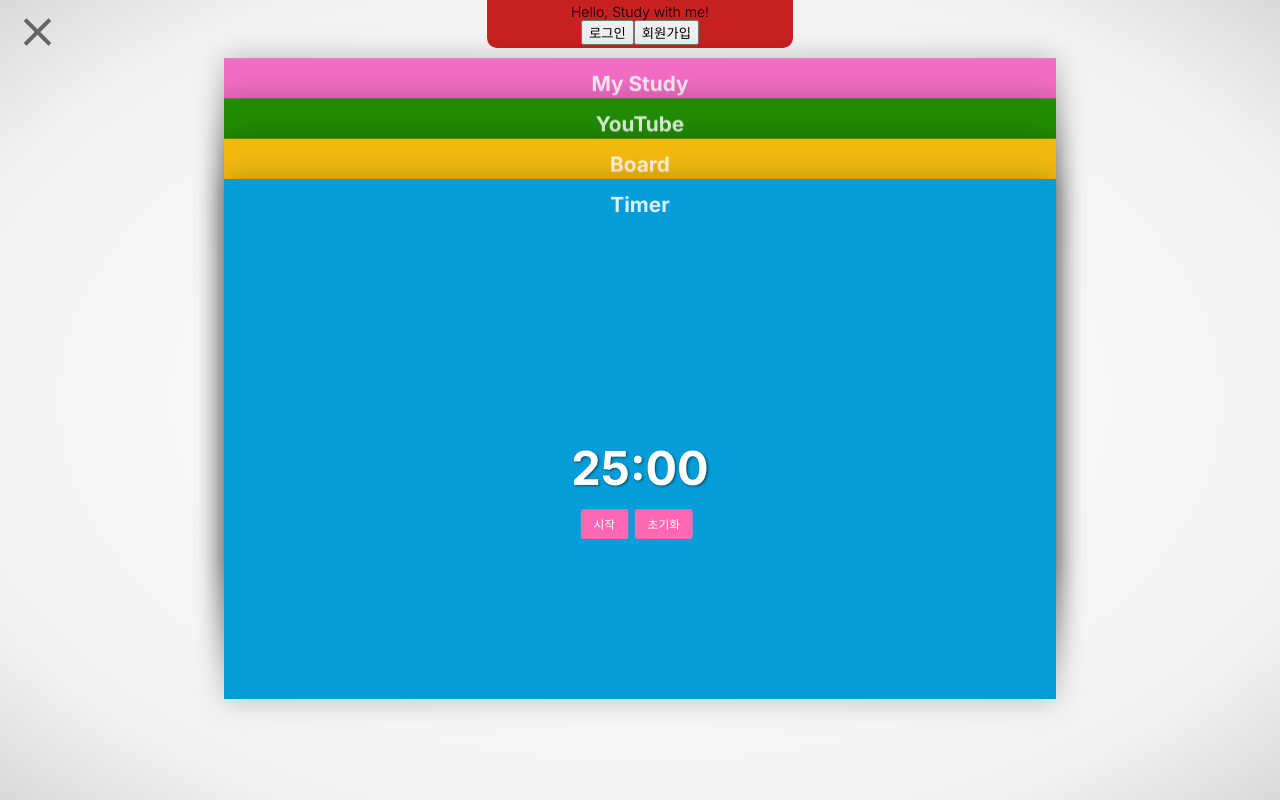
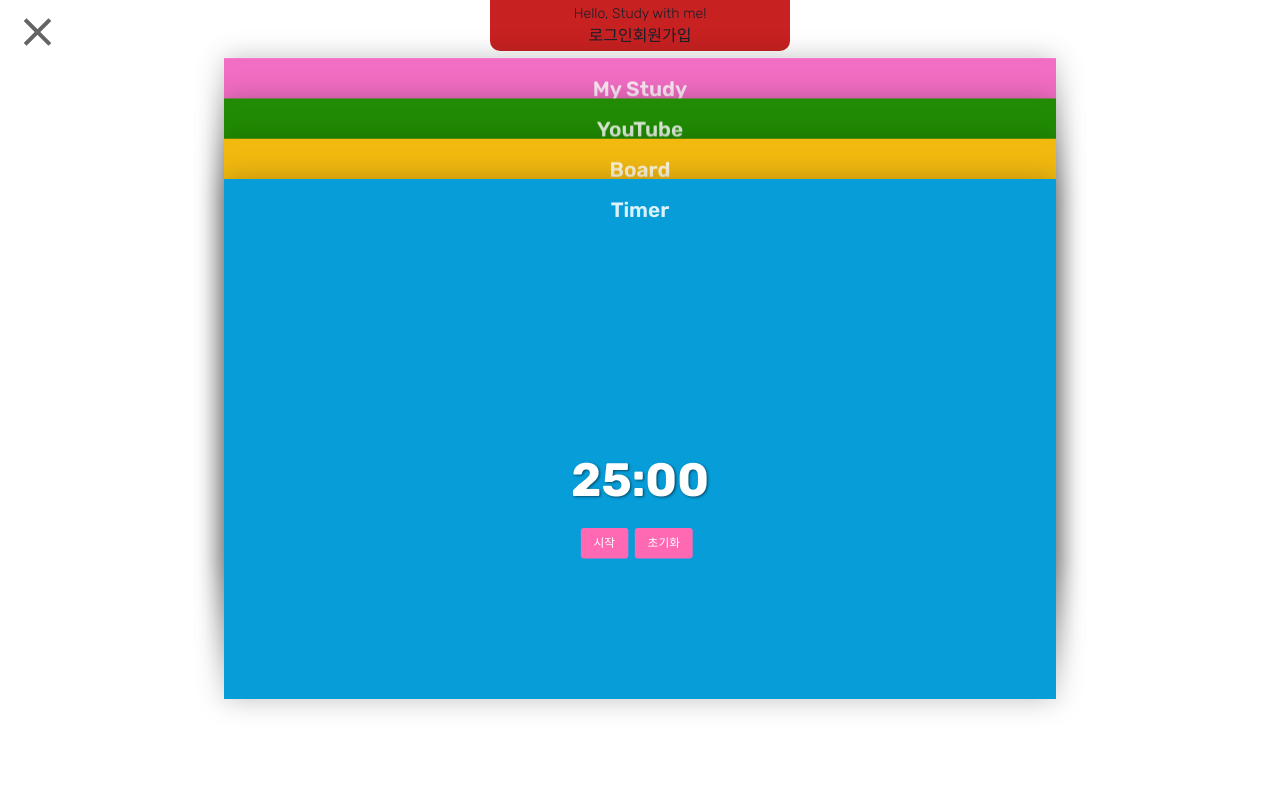
Before and after one commit to micael17/study-with-me, a Next.js app: page / in a window 1280 px wide. Built offline with nearby package versions, Linux system fonts and the light colour scheme.

Commit message:
Chakra 테마 입히기

```diff
--- /dev/null
+++ b/app/fonts.ts
@@ -0,0 +1,10 @@
+import { Rubik } from 'next/font/google';
+
+const rubik = Rubik({
+  subsets: ['latin'],
+  variable: '--font-rubik',
+});
+
+export const fonts = {
+  rubik,
+};
--- a/app/layout.tsx
+++ b/app/layout.tsx
@@ -1,12 +1,11 @@
-import type { Metadata } from "next";
-import { Inter } from "next/font/google";
-import "./globals.css";
-
-const inter = Inter({ subsets: ["latin"] });
+import type { Metadata } from 'next';
+import './globals.css';
+import { Providers } from './providers';
+import { fonts } from './fonts';
 
 export const metadata: Metadata = {
-  title: "Create Next App",
-  description: "Generated by create next app",
+  title: 'Create Next App',
+  description: 'Generated by create next app',
 };
 
 export default function RootLayout({
@@ -15,8 +14,10 @@ export default function RootLayout({
   children: React.ReactNode;
 }>) {
   return (
-    <html lang="en">
-      <body className={inter.className}>{children}</body>
+    <html lang="en" className={fonts.rubik.variable}>
+      <body>
+        <Providers>{children}</Providers>
+      </body>
     </html>
   );
 }
--- a/app/page.tsx
+++ b/app/page.tsx
@@ -1,7 +1,5 @@
 import Info from '@/components/info/info';
 import Main from '@/components/main/main';
-import PomodoroTimer from '@/components/pomodoro/pomodoro';
-import { useEffect } from 'react';
 
 export default function Start() {
   return (
--- /dev/null
+++ b/app/providers.tsx
@@ -0,0 +1,8 @@
+'use client';
+
+import { ChakraProvider } from '@chakra-ui/react';
+import { theme } from './theme'; //커스텀 테마
+
+export function Providers({ children }: { children: React.ReactNode }) {
+  return <ChakraProvider theme={theme}>{children}</ChakraProvider>;
+}
--- /dev/null
+++ b/app/theme.ts
@@ -0,0 +1,9 @@
+/* theme.ts */
+import { extendTheme } from '@chakra-ui/react';
+
+export const theme = extendTheme({
+  fonts: {
+    heading: 'var(--font-rubik)',
+    body: 'var(--font-rubik)',
+  },
+});
--- /dev/null
+++ b/components/board/board.module.css
@@ -0,0 +1,5 @@
+.container {
+  margin: 0px auto;
+  width: 100%;
+  transform: translate(0, 10vh);
+}
--- a/components/board/board.tsx
+++ b/components/board/board.tsx
@@ -0,0 +1,59 @@
+'use client';
+
+import style from './board.module.css';
+import { Table, Thead, Tbody, Tfoot, Tr, Th, Td, TableCaption, TableContainer } from '@chakra-ui/react';
+
+export default function Board() {
+  return (
+    <TableContainer className={style.container}>
+      <Table shadow="base" rounded="5px" bgColor="#f7f3b7" variant="simple">
+        <Thead>
+          <Tr>
+            <Th>To convert</Th>
+            <Th>into</Th>
+            <Th isNumeric>multiply by</Th>
+            <Th>To convert</Th>
+            <Th>into</Th>
+            <Th isNumeric>multiply by</Th>
+          </Tr>
+        </Thead>
+        <Tbody>
+          <Tr>
+            <Td>inches</Td>
+            <Td>millimetres (mm)</Td>
+            <Td isNumeric>25.4</Td>
+            <Td>inches</Td>
+            <Td>millimetres (mm)</Td>
+            <Td isNumeric>25.4</Td>
+          </Tr>
+          <Tr>
+            <Td>feet</Td>
+            <Td>centimetres (cm)</Td>
+            <Td isNumeric>30.48</Td>
+            <Td>inches</Td>
+            <Td>millimetres (mm)</Td>
+            <Td isNumeric>25.4</Td>
+          </Tr>
+          <Tr>
+            <Td>yards</Td>
+            <Td>metres (m)</Td>
+            <Td isNumeric>0.91444</Td>
+            <Td>inches</Td>
+            <Td>millimetres (mm)</Td>
+            <Td isNumeric>25.4</Td>
+          </Tr>
+        </Tbody>
+        <Tfoot>
+          <Tr>
+            <Th>To convert</Th>
+            <Th>into</Th>
+            <Th isNumeric>multiply by</Th>
+            <Th>To convert</Th>
+            <Th>into</Th>
+            <Th isNumeric>multiply by</Th>
+          </Tr>
+        </Tfoot>
+      </Table>
+    </TableContainer>
+  );
+}
--- a/components/main/main.css
+++ b/components/main/main.css
@@ -38,12 +38,24 @@ input[type='radio']:checked + section {
 .container section h1 {
   margin: 0;
   font-size: 64px;
+  font-weight: 600;
   transform: translate(0, 40vh);
   text-align: center;
   color: rgba(255, 255, 255, 0.85);
   transition: transform 500ms;
   transform-style: preserve-3d;
 }
+
+.container section .top {
+  margin: 0;
+  font-size: 64px;
+  transform: translate(0, 60px);
+  text-align: center;
+  color: rgba(255, 255, 255, 0.85);
+  transition: transform 500ms;
+  transform-style: preserve-3d;
+}
+
 .container section label {
   display: block;
   position: absolute;
--- a/components/main/main.tsx
+++ b/components/main/main.tsx
@@ -3,6 +3,7 @@
 import { useEffect } from 'react';
 import PomodoroTimer from '../pomodoro/pomodoro';
 import './main.css';
+import Board from '../board/board';
 
 export default function Main() {
   useEffect(() => {
@@ -29,12 +30,14 @@ export default function Main() {
         </section>
         <input type="radio" name="tab" id="board" />
         <section className={'board'}>
-          <h1>Board</h1>
-          <label htmlFor="board"></label>
+          <label htmlFor="board">
+            <h1 className="top">Board</h1>
+            <Board />
+          </label>
         </section>
         <input type="radio" name="tab" id="youTube" />
         <section className={'youTube'}>
-          <h1>YouTube</h1>
+          <h1 className="top">YouTube</h1>
           <label htmlFor="youTube"></label>
         </section>
         <input type="radio" name="tab" id="myStudy" />
```
